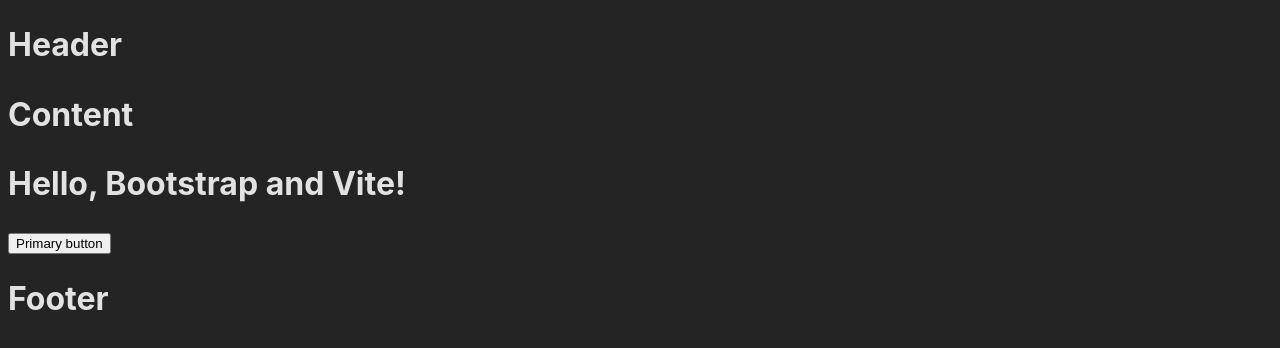
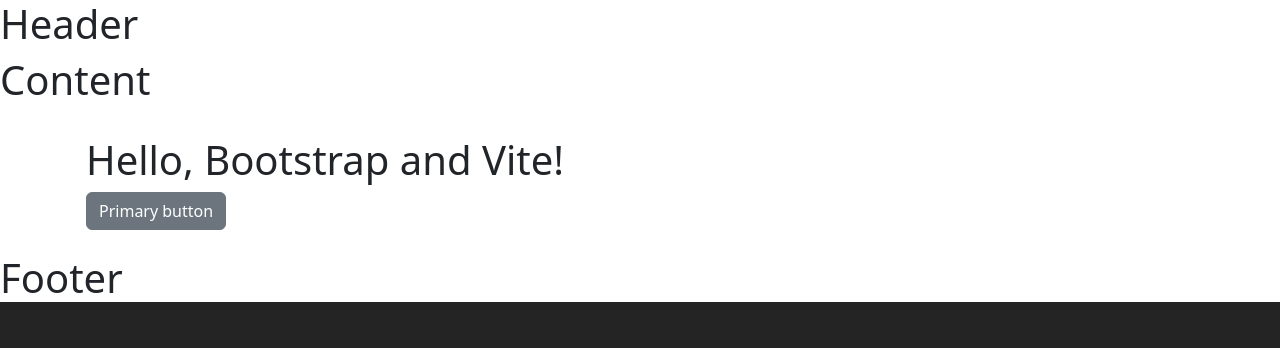
Before and after one commit to Khalidltf/team-member-allocation, a React (Vite) app: page / in a window 1280 px wide. Shown: the top 348 px of the page. Built offline with nearby package versions, Linux system fonts and the light colour scheme.

Commit message:
fixing bootstrap @import

```diff
--- a/index.html
+++ b/index.html
@@ -4,7 +4,7 @@
     <meta charset="UTF-8" />
     <meta name="viewport" content="width=device-width, initial-scale=1.0" />
     <title>React project</title>
-    <link rel="stylesheet" href="./src/scss/styles.scss">
+    <!-- <link rel="stylesheet" href="./src/scss/styles.scss"> -->
   </head>
   <body>
     <div id="root"></div>
--- a/src/App.jsx
+++ b/src/App.jsx
@@ -2,6 +2,11 @@
 import Header from './components/Header'
 import Content from './components/Content'
 import Footer from './components/Footer'
+
+
+// Import our custom CSS
+import './scss/styles.scss'
+
 import * as bootstrap from 'bootstrap'
 import Alert from 'bootstrap/js/dist/alert';
 
--- a/src/main.jsx
+++ b/src/main.jsx
@@ -1,7 +1,8 @@
 import React from 'react'
 import ReactDOM from 'react-dom/client'
 import App from './App.jsx'
-import './scss/styles.scss'
+
+
 
 ReactDOM.createRoot(document.getElementById('root')).render(
   <React.StrictMode>
--- /dev/null
+++ b/src/scss/_main.scss
@@ -0,0 +1,10 @@
+
+:root {
+  font-family: Inter, system-ui, Avenir, Helvetica, Arial, sans-serif;
+  line-height: 1.5;
+  font-weight: 400;
+
+  color: rgba(255, 255, 255, 0.87);
+  background-color: rgb(36, 36, 36);
+
+}
--- a/src/scss/styles.scss
+++ b/src/scss/styles.scss
@@ -1,12 +1,4 @@
 
-:root {
-  font-family: Inter, system-ui, Avenir, Helvetica, Arial, sans-serif;
-  line-height: 1.5;
-  font-weight: 400;
-
-  color: rgba(255, 255, 255, 0.87);
-  background-color: rgb(36, 36, 36);
-
-}
-
+@import "bootstrap/scss/bootstrap";
+@import 'main';
 @import 'app'
```
